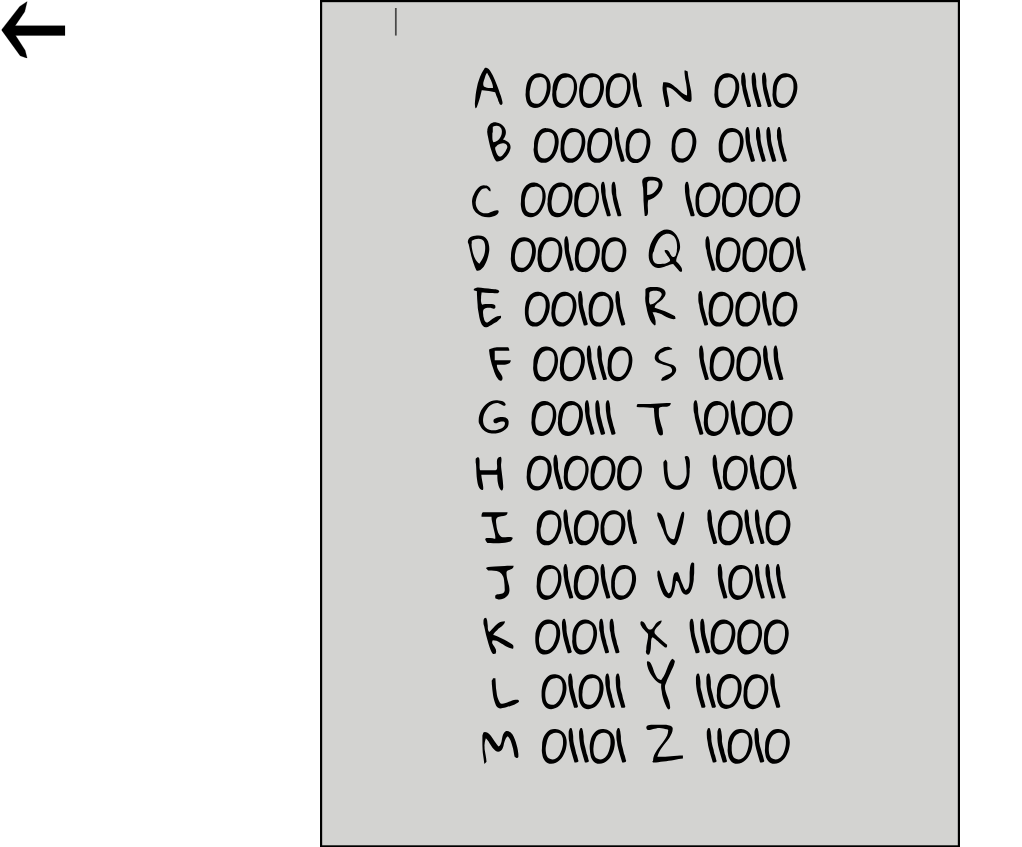
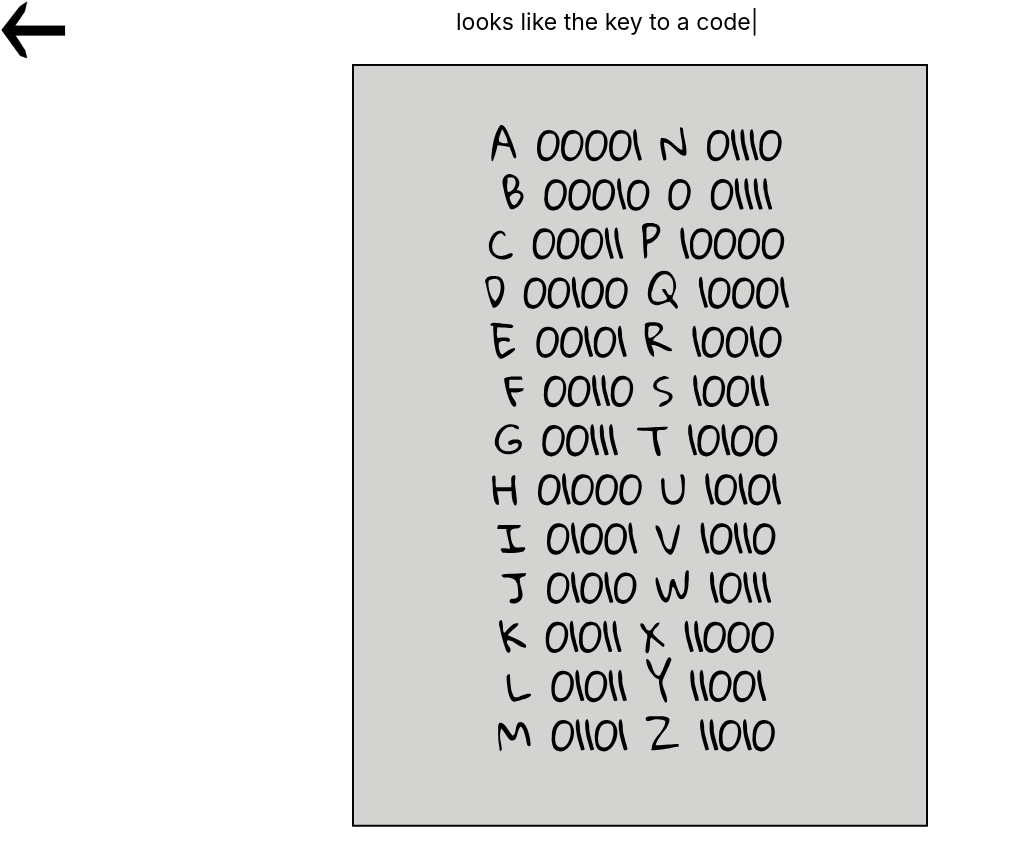
Before and after one commit to joal7299/Capstone, a React (Create React App) app: page /desk in a window 1280 px wide. Shown: the whole page, without its empty margins (0-1022 px from the left). Built offline with nearby package versions, Linux system fonts and the light colour scheme.

Commit message:
Sophie final changes

```diff
--- a/src/components/Desk.js
+++ b/src/components/Desk.js
@@ -9,7 +9,7 @@ class Desk extends React.Component {
         return (
             <div>
                 <div className="typedSteph">
-                    <Typed className="typedRoomSteph" strings={[""]}
+                    <Typed className="typedRoomSteph" strings={["looks like the key to a code"]}
                            fadeOut={true}
                            typeSpeed={35}
                     />
--- a/src/components/Note.js
+++ b/src/components/Note.js
@@ -7,8 +7,8 @@ class Note extends React.Component {
     render() {
         return (
             <div>
+                <Hover noHoverSvg={<Room className="Back"/>} hoverSvg={<Room onClick={()=> window.location.href="TextMomtoBoyFriend"} className="Back"/>}/>
                 <Stephnote className="noteMom"/>
-                <Hover noHoverSvg={<Room className="Home"/>} hoverSvg={<Room onClick={()=> window.location.href="TextMomtoBoyFriend"} className="Home"/>}/>
             </div>
         )
     }
--- a/src/components/Parent.js
+++ b/src/components/Parent.js
@@ -20,7 +20,7 @@ class Parent extends React.Component {
         return (
             <div>
                 <div className="typedSteph">
-                    <Typed className="typedRoomSteph" strings={["this is my room.","what's my mom doing here?","she must be going through my old stuff", "look! it's my treasure chest under my bed.","I have stuff inside I wish my mom could see","it would help her understand some things"]}
+                    <Typed className="typedRoomSteph" strings={["this is my room.","what's my mom doing here?","she must be going through my old stuff", "look! it's my treasure chest under my bed.","I have stuff inside I wish my mom could see","it would help her understand some things", "interact with objects in my room to unlock the chest"]}
                            fadeOut={true}
                            typeSpeed={35}
                     />
--- a/src/components/style.css
+++ b/src/components/style.css
@@ -40,7 +40,7 @@
 
 .typedSteph {
     z-index: 50;
-    left:30vw;
+    left:35vw;
     position:absolute;
     padding: 1vh;
 }
@@ -76,6 +76,7 @@
 
 .scrapbook {
     width:40%;
+    padding-top: 5vw;
     transform: translate(45%,5%);
 
 }
@@ -234,6 +235,7 @@ h1 {
     margin-left: auto;
     margin-right: auto;
     width: 50%;
+    padding-top:3vw;
 }
 
 .typed {
@@ -407,7 +409,8 @@ h1 {
     display: block;
     margin-left: auto;
     margin-right: auto;
-    width: 50%;
+    width: 45%;
+    padding-top: 5vw;
     /* width: 50%;
     transform: translate(10%, 70%);
     text-align: center; */
@@ -449,6 +452,7 @@ h1 {
     transform: translate(2%,2%);
     width: 5%;
     position: absolute;
+    cursor: pointer;
 }
 
 .password1 {
```
